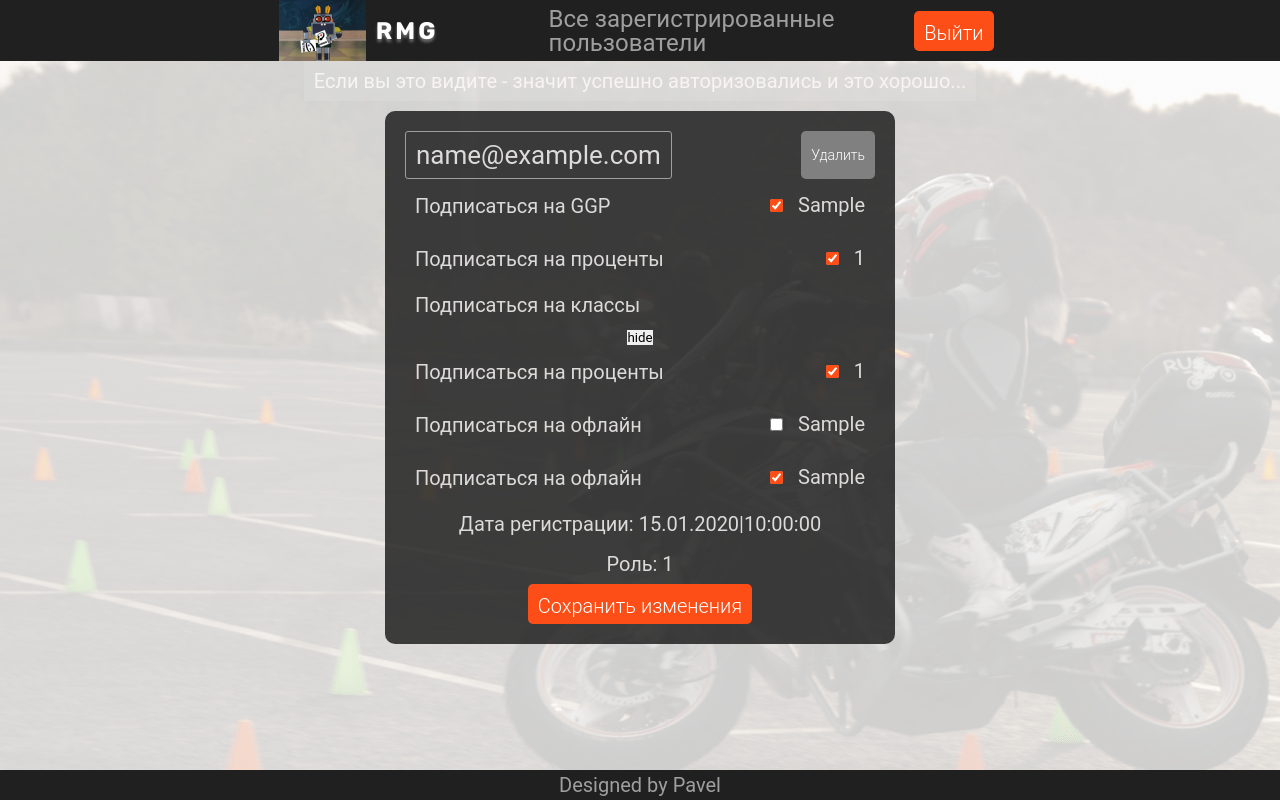
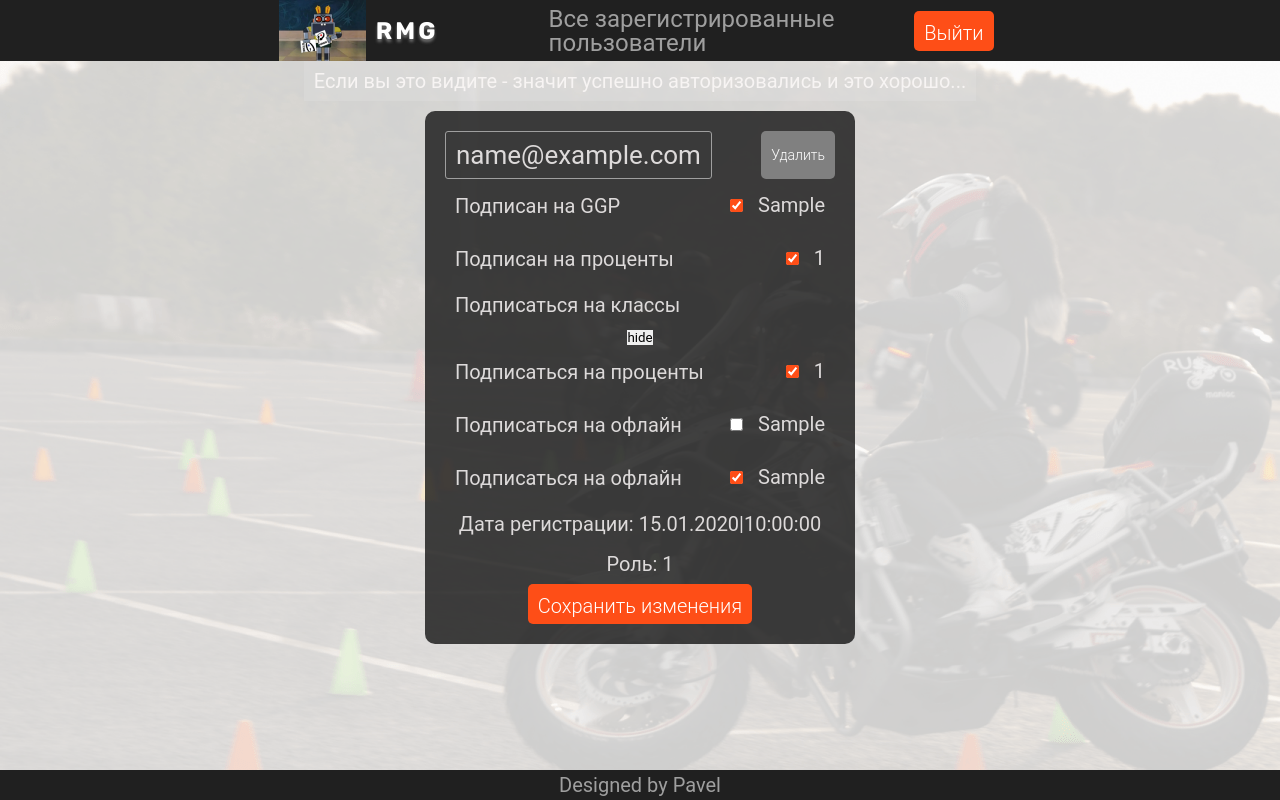
Before and after one commit to Safonovdv91/web_gymkhana_bot_server, a FastAPI app: template src/frontend/templates/getusers.html in a window 1280 px wide. Run offline with FastAPI, Linux system fonts and the light colour scheme; the template is opened without the code that fills it: most values are stand-ins (such as "Sample title", 1, 10 or a date in 2020); data that the repository does not hold is empty; parts of the project's set-up code (start-up, migrations or seed data) failed here and were passed over.

Commit message:
Revert "update getU css"
This reverts commit 7eb17c092dcf52de5a4df9717e520a92bd1f0800.

```diff
--- a/src/frontend/static/css/getusers.css
+++ b/src/frontend/static/css/getusers.css
@@ -199,7 +199,7 @@ h2.text {
     color: white;
     width: 35px;
     height: 35px;
-    margin: 6px;
+    margin: 2px;
     text-align: center;
     border-radius: 16px;
     background: #888585;
@@ -208,7 +208,7 @@ h2.text {
 }
 
 .A-class-button-submit:hover{
-    box-shadow: 0 0 8px #f17575;
+    box-shadow: 0 0 10px #f17575;
 }
 
 .A-class-button-submit.active {
--- a/src/frontend/templates/getusers.html
+++ b/src/frontend/templates/getusers.html
@@ -21,7 +21,7 @@
                 <div>{{user.telegram_id}}</div>
             </div>
             <div class="subscriptionGGP">
-                <div class="title">Подписаться на GGP</div>
+                <div class="title">Подписан на GGP</div>
                 <label class="check-box">
                     {% if user.sub_ggp %}
                     <input type="checkbox" checked>
@@ -32,7 +32,7 @@
                 </label>
             </div>
             <div class="subscriptionPercent">
-                <div class="title">Подписаться на проценты</div>
+                <div class="title">Подписан на проценты</div>
                 <label class="check-box">
                     {% if user.sub_ggp_percent %}
                     <input type="checkbox" checked>
```
